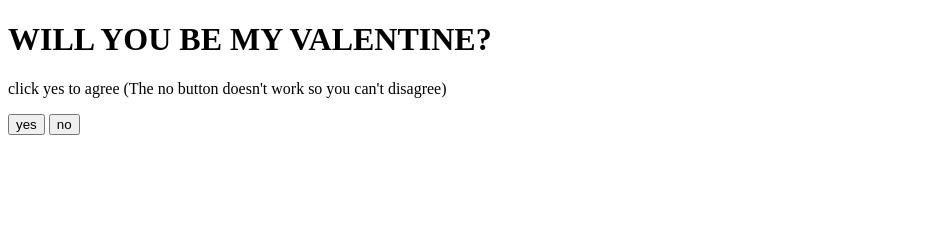
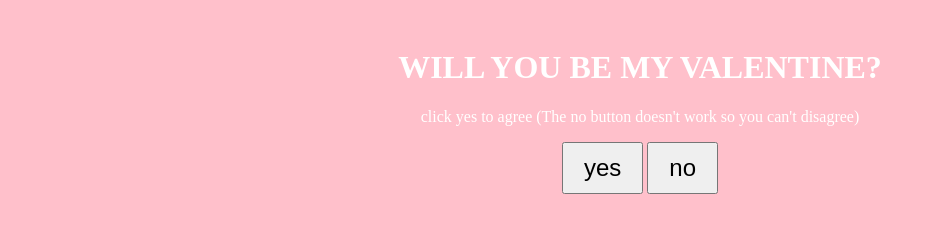
Before and after one commit to forcarlamylove/pewdiefood.github.io, a plain HTML site: page index.html in a window 1280 px wide. Shown: the whole page, without its empty margins (0-935 px from the left). Drawn offline with Linux system fonts and the light colour scheme.

Commit message:
Update index.html

```diff
--- a/index.html
+++ b/index.html
@@ -4,19 +4,31 @@
     <meta charset="UTF-8">
     <meta name="viewport" content="width=device-width, initial-scale=1.0">
     <title>For my girl</title>
+    <style>
+        body {
+            background-color: pink;
+            color: white;
+            text-align: center;
+            padding: 20px;
+        }
+
+        button {
+            font-size: 1.5em;
+            padding: 10px 20px;
+        }
+    </style>
 </head>
 <body>
 
-<!-- Button that redirects to a different website -->
- <h1> WILL YOU BE MY VALENTINE? </h1>
-    <p> click yes to agree
-        (The no button doesn't work so you can't disagree) </p>
+
+<h1> WILL YOU BE MY VALENTINE? </h1>
+<p> click yes to agree (The no button doesn't work so you can't disagree) </p>
 <button onclick="redirectToDifferentSite()">yes</button> <button> no </button>
 
-<!-- Script to handle the redirection -->
+
 <script>
     function redirectToDifferentSite() {
-        // Change the URL to the desired website
+
         window.location.href = "https://www.tiktok.com/@just.for.you541?_t=8jpKiz3SydF&_r=1";
     }
 </script>
```
